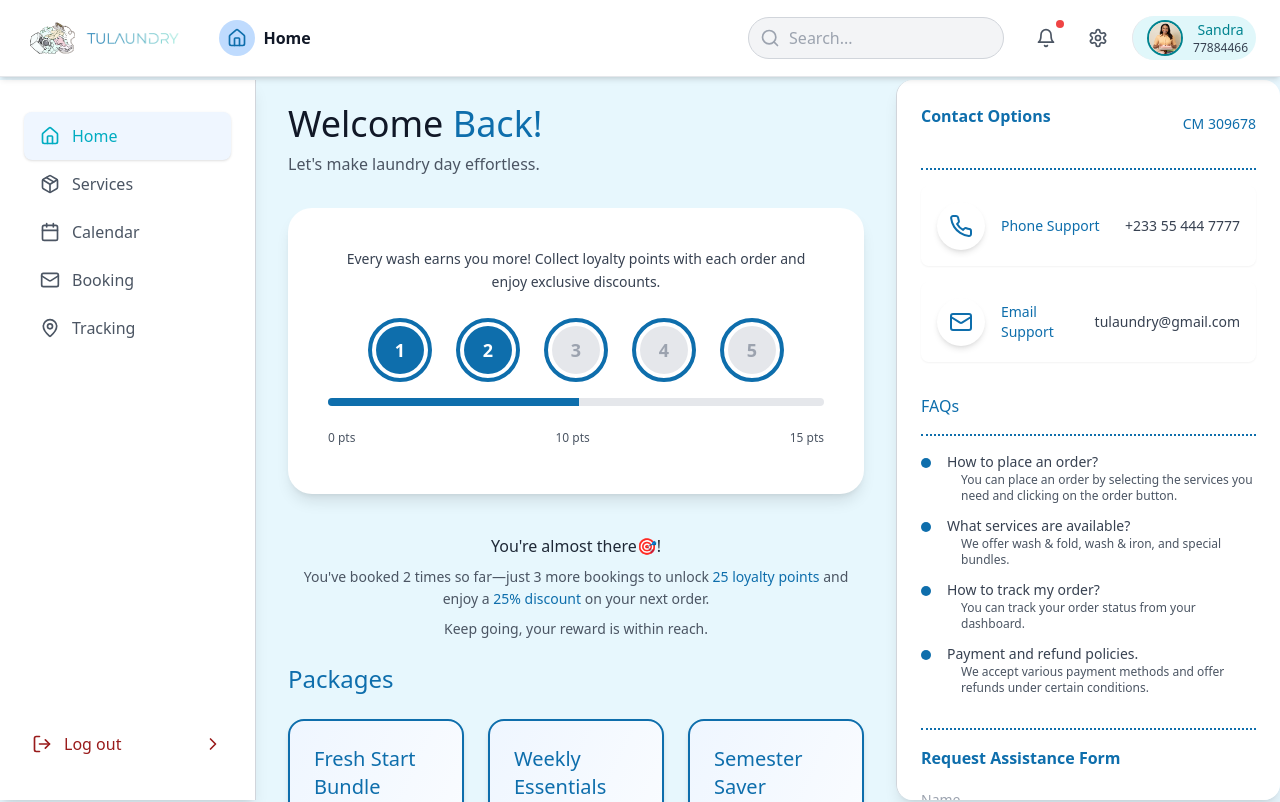
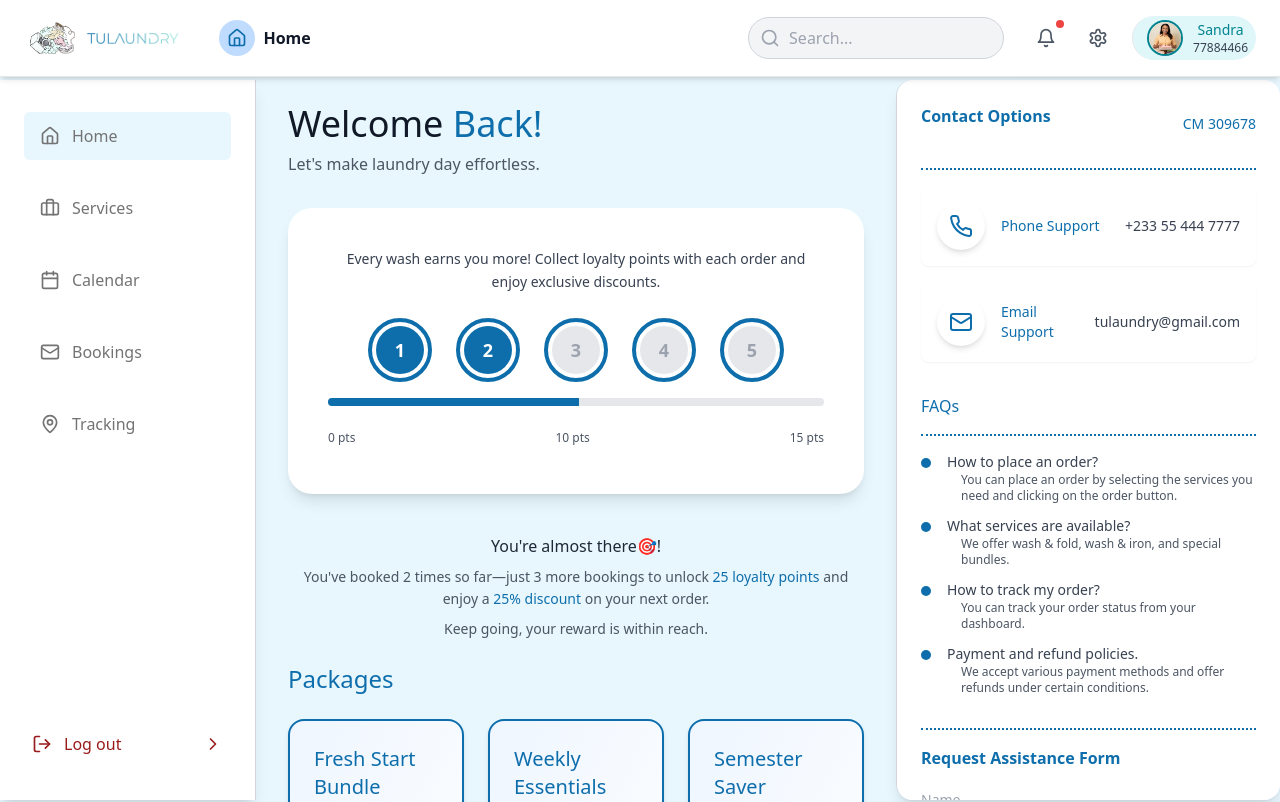
Before and after one commit to Aristocratjnr/Consumer-dashboard, a Next.js app: page / in a window 1280 px wide. Shown: the top 802 px of the page. Built offline with nearby package versions, Linux system fonts and the light colour scheme.

Commit message:
update navigation components: add line breaks for improved spacing between links

```diff
--- a/src/app/(dashboard)/bookings/page.tsx
+++ b/src/app/(dashboard)/bookings/page.tsx
@@ -127,25 +127,25 @@ export default function BookingPage() {
           <button className="flex w-full items-center px-4 py-3 text-muted-foreground hover:bg-accent hover:text-accent-foreground dark:text-gray-300 dark:hover:bg-gray-700">
             <HomeIcon className="mr-3 h-5 w-5" />
             Home
-          </button>
+          </button><br/>
           </Link>
           <Link href="/" passHref>
           <button className="flex w-full items-center px-4 py-3 text-muted-foreground hover:bg-accent hover:text-accent-foreground dark:text-gray-300 dark:hover:bg-gray-700">
             <ServicesIcon className="mr-3 h-5 w-5" />
             Services
-          </button>
+          </button><br/>
           </Link>
           <Link href="/calendar" passHref>
           <button className="flex w-full items-center px-4 py-3 text-muted-foreground hover:bg-accent hover:text-accent-foreground dark:text-gray-300 dark:hover:bg-gray-700">
             <Calendar className="mr-3 h-5 w-5" />
             Calendar
-          </button>
+          </button><br/>
           </Link>
           <Link href="/" passHref>
           <button className="flex w-full items-center rounded-md bg-accent px-4 py-3 font-medium text-accent-foreground dark:bg-gray-700 dark:text-white">
             <BookingsIcon className="mr-3 h-5 w-5" />
             Bookings
-          </button>
+          </button><br/>
           </Link>
           <Link href="/tracking" passHref>
           <button className="flex w-full items-center px-4 py-3 text-muted-foreground hover:bg-accent hover:text-accent-foreground dark:text-gray-300 dark:hover:bg-gray-700">
@@ -247,7 +247,7 @@ export default function BookingPage() {
                   </div>
                 </div>
 
-                <TabsContent value="upcoming" className="mt-4">
+                <TabsContent value="upcoming" className="mt-4 ">
                   <ScrollArea className="h-[calc(100vh-12rem)]">
                     <div className="space-y-4">
                       {bookings.slice(0, 2).map((booking) => (
--- a/src/app/(dashboard)/calendar/page.tsx
+++ b/src/app/(dashboard)/calendar/page.tsx
@@ -45,7 +45,7 @@
                 >
                     <Home className="h-5 w-5" />
                     Home
-                </Link>
+                </Link><br/>
                 <Link
                     href="#"
                     className="flex items-center gap-3 rounded-lg px-3 py-2 text-muted-foreground hover:bg-accent"
@@ -64,7 +64,7 @@
                     />
                     </svg>
                     Services
-                </Link>
+                </Link><br/>
                 <Link
                     href="#"
                     className="flex items-center gap-3 rounded-lg bg-accent px-3 py-2 text-accent-foreground"
@@ -83,7 +83,7 @@
                     />
                     </svg>
                     Calendar
-                </Link>
+                </Link><br/>
                 <Link
                     href="/bookings"
                     className="flex items-center gap-3 rounded-lg px-3 py-2 text-muted-foreground hover:bg-accent"
@@ -102,7 +102,7 @@
                     />
                     </svg>
                     Booking
-                </Link>
+                </Link><br/>
                 <Link
                     href="/tracking"
                     className="flex items-center gap-3 rounded-lg px-3 py-2 text-muted-foreground hover:bg-accent"
--- a/src/app/(dashboard)/home/page.tsx
+++ b/src/app/(dashboard)/home/page.tsx
@@ -1,7 +1,7 @@
         "use client"
         import React, { useState } from 'react';
         import Link from 'next/link';
-        import { Bell, Home, Settings, Search, Calendar, Package, LogOut, Mail, Phone, HelpCircle, ChevronRight, User, MapPin } from 'lucide-react';
+        import { Bell, Home, Settings, Search, Calendar, Package, Briefcase, LogOut, Mail, Phone, HelpCircle, ChevronRight, User, MapPin } from 'lucide-react';
 
         export default function Dashboard() {
           const [isNotificationOpen, setIsNotificationOpen] = useState(false);
@@ -122,27 +122,37 @@
 
               <div className="pt-20 flex">
                 <aside className="fixed left-0 top-20 bottom-0 w-64 bg-white border-r border-gray-300 px-6 py-8 shadow-lg">
-                <nav className="space-y-5">
-                {[
-                  { icon: Home, label: 'Home', active: true, href: '/' },
-                  { icon: Package, label: 'Services', active: false, href: '/' },
-                  { icon: Calendar, label: 'Calendar', active: false, href: '/calendar' },
-                  { icon: Mail, label: 'Booking', active: false, href: '/bookings' },
-                  { icon: MapPin, label: 'Tracking', active: false, href: '/tracking' }
-                ].map((item, index) => (
-                  <Link key={index} href={item.href} passHref>
-                    <button
-                      className={`w-full flex items-center space-x-3 px-4 py-3 rounded-lg transition-colors ${
-                        item.active
-                          ? 'bg-blue-50 text-teal-600 shadow'
-                          : 'text-gray-600 hover:bg-gray-50'
-                      }`}
-                    >
-                      <item.icon className="h-5 w-5" />
-                      <span className="font-semi-bold">{item.label}</span>
-                    </button>
+                <nav className="space-y-0.5 flex-grow">
+                <Link href="/" passHref>
+                <button className="flex w-full rounded-md bg-teal-20 items-center px-4 py-3 text-muted-foreground hover:bg-accent hover:text-accent-foreground dark:text-gray-300 dark:hover:bg-gray-700">
+                    <Home className="mr-3 h-5 w-5" />
+                    Home
+                </button>
+                </Link><br/>
+                <Link href="/" passHref>
+                <button className="flex w-full items-center px-4 py-3 text-muted-foreground hover:bg-accent hover:text-accent-foreground dark:text-gray-300 dark:hover:bg-gray-700">
+                    <Briefcase className="mr-3 h-5 w-5" />
+                    Services
+                </button>
+                </Link><br/>
+                <Link href="/calendar" passHref>
+                <button className="flex w-full items-center px-4 py-3 text-muted-foreground hover:bg-accent hover:text-accent-foreground dark:text-gray-300 dark:hover:bg-gray-700">
+                    <Calendar className="mr-3 h-5 w-5" />
+                    Calendar
+                </button>
+                </Link><br/>
+                <Link href="/bookings" passHref>
+                <button className="flex w-full items-center px-4 py-3 text-muted-foreground hover:bg-accent hover:text-accent-foreground dark:text-gray-300 dark:hover:bg-gray-700">
+                    <Mail className="mr-3 h-5 w-5" />
+                    Bookings
+                </button>
+                </Link><br/>
+                <Link href="/tracking" passHref>
+                <button className="flex w-full items-center px-4 py-3 text-muted-foreground ">
+                    <MapPin className="mr-3 h-5 w-5" />
+                    Tracking
+                </button>
                   </Link>
-                ))}
               </nav>
                   <button className="absolute bottom-8 left-4 right-4 flex items-center justify-between px-4 py-3 text-red-800 hover:bg-red-50 rounded-lg transition-colors">
                     <div className="flex items-center space-x-3">
--- a/src/app/(dashboard)/tracking/page.tsx
+++ b/src/app/(dashboard)/tracking/page.tsx
@@ -63,25 +63,25 @@
                     <Home className="mr-3 h-5 w-5" />
                     Home
                 </button>
-                </Link>
+                </Link><br/>
                 <Link href="/" passHref>
                 <button className="flex w-full items-center px-4 py-3 text-muted-foreground hover:bg-accent hover:text-accent-foreground dark:text-gray-300 dark:hover:bg-gray-700">
                     <Briefcase className="mr-3 h-5 w-5" />
                     Services
                 </button>
-                </Link>
+                </Link><br/>
                 <Link href="/calendar" passHref>
                 <button className="flex w-full items-center px-4 py-3 text-muted-foreground hover:bg-accent hover:text-accent-foreground dark:text-gray-300 dark:hover:bg-gray-700">
                     <Calendar className="mr-3 h-5 w-5" />
                     Calendar
                 </button>
-                </Link>
+                </Link><br/>
                 <Link href="/bookings" passHref>
                 <button className="flex w-full items-center px-4 py-3 text-muted-foreground hover:bg-accent hover:text-accent-foreground dark:text-gray-300 dark:hover:bg-gray-700">
                     <Mail className="mr-3 h-5 w-5" />
                     Bookings
                 </button>
-                </Link>
+                </Link><br/>
                 <Link href="/" passHref>
                 <button className="flex w-full items-center rounded-md bg-accent px-4 py-3 font-medium text-accent-foreground dark:bg-gray-700 dark:text-white">
                     <MapPin className="mr-3 h-5 w-5" />
```
